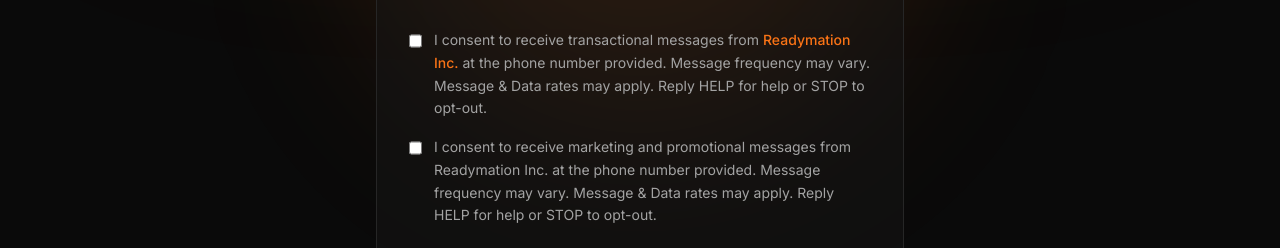
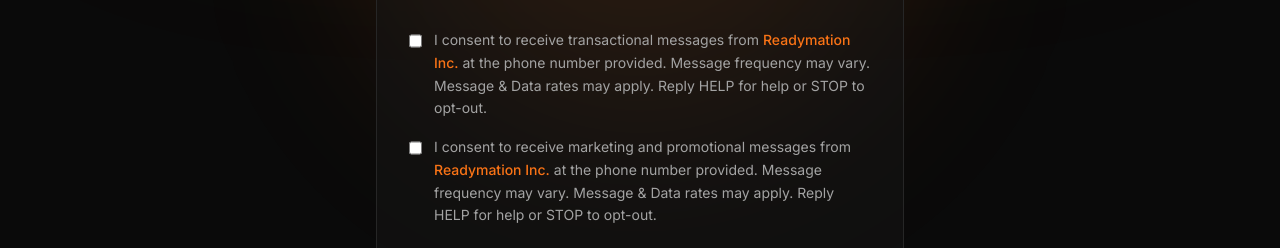
Before and after one commit to Heinzino/Readymation, a plain HTML site: page book.html in a window 1280 px wide. Shown: the part 768-1016 px from the top of the page. Drawn offline with nearby package versions, Linux system fonts and the light colour scheme.

Commit message:
fix: Orange Readymation

```diff
--- a/book.html
+++ b/book.html
@@ -159,7 +159,7 @@
                         <div class="flex items-start gap-3">
                             <input type="checkbox" id="smsMarketing" name="smsMarketing" class="mt-1 w-4 h-4 rounded border-neutral-600 bg-neutral-800 text-brand-500 focus:ring-brand-500 focus:ring-offset-0 cursor-pointer accent-brand-500">
                             <label for="smsMarketing" class="text-sm text-neutral-400 leading-relaxed cursor-pointer">
-                                I consent to receive marketing and promotional messages from Readymation Inc. at the phone number provided. Message frequency may vary. Message & Data rates may apply. Reply HELP for help or STOP to opt-out.
+                                I consent to receive marketing and promotional messages from <span class="text-brand-500 font-medium">Readymation Inc.</span> at the phone number provided. Message frequency may vary. Message & Data rates may apply. Reply HELP for help or STOP to opt-out.
                             </label>
                         </div>
                     </div>
```
